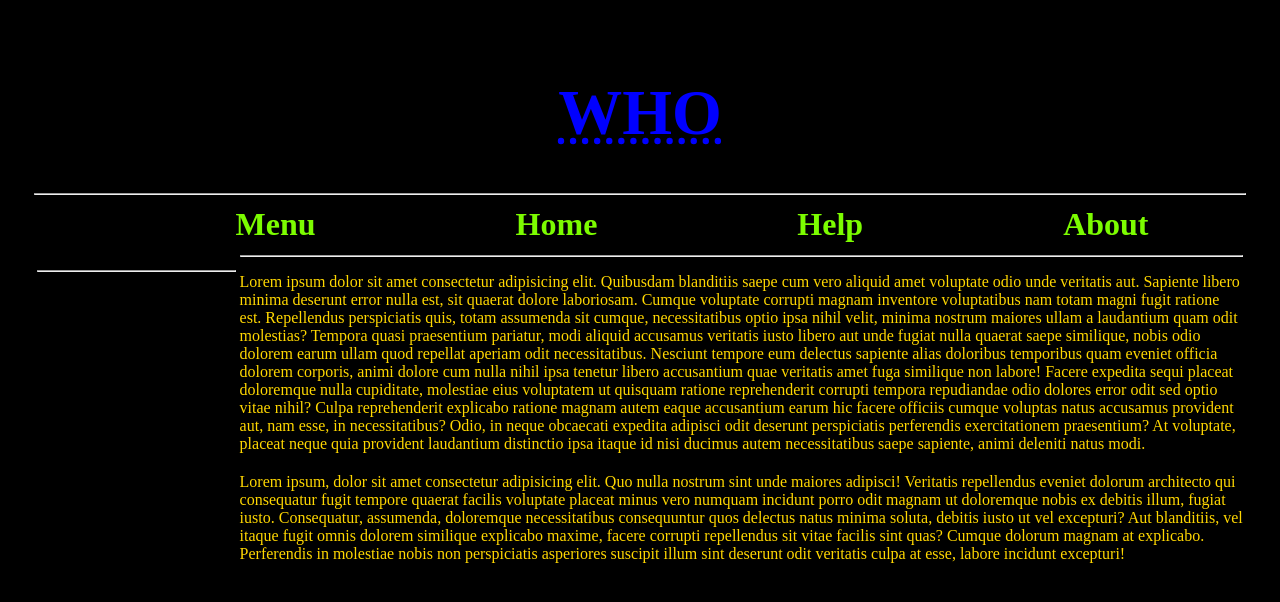
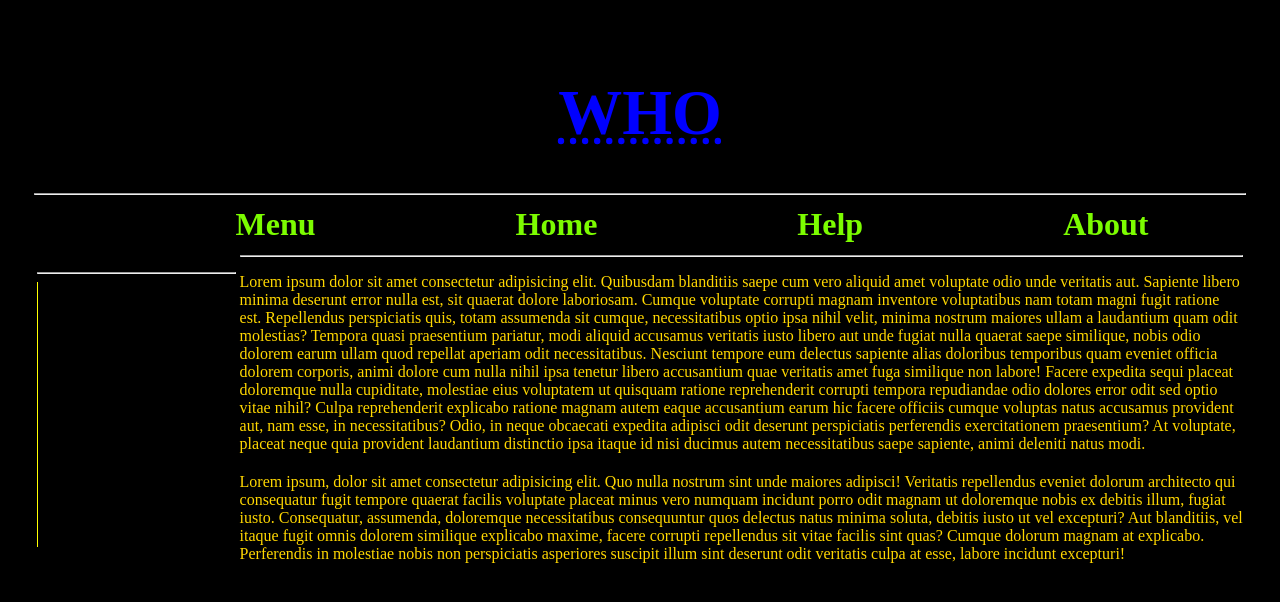
Before and after one commit to abhipug/gifthub, a plain HTML site: page index.html in a window 1280 px wide. Drawn offline with Linux system fonts and the light colour scheme.

Commit message:
Update pracs.css

```diff
--- a/pracs.css
+++ b/pracs.css
@@ -33,5 +33,6 @@
     text-decoration: underline;
 }
 .fa{
-    border:0 0 0 10px solid yellow;
+    border-left: 1px solid yellow;
+    height: 265px
 }
```
